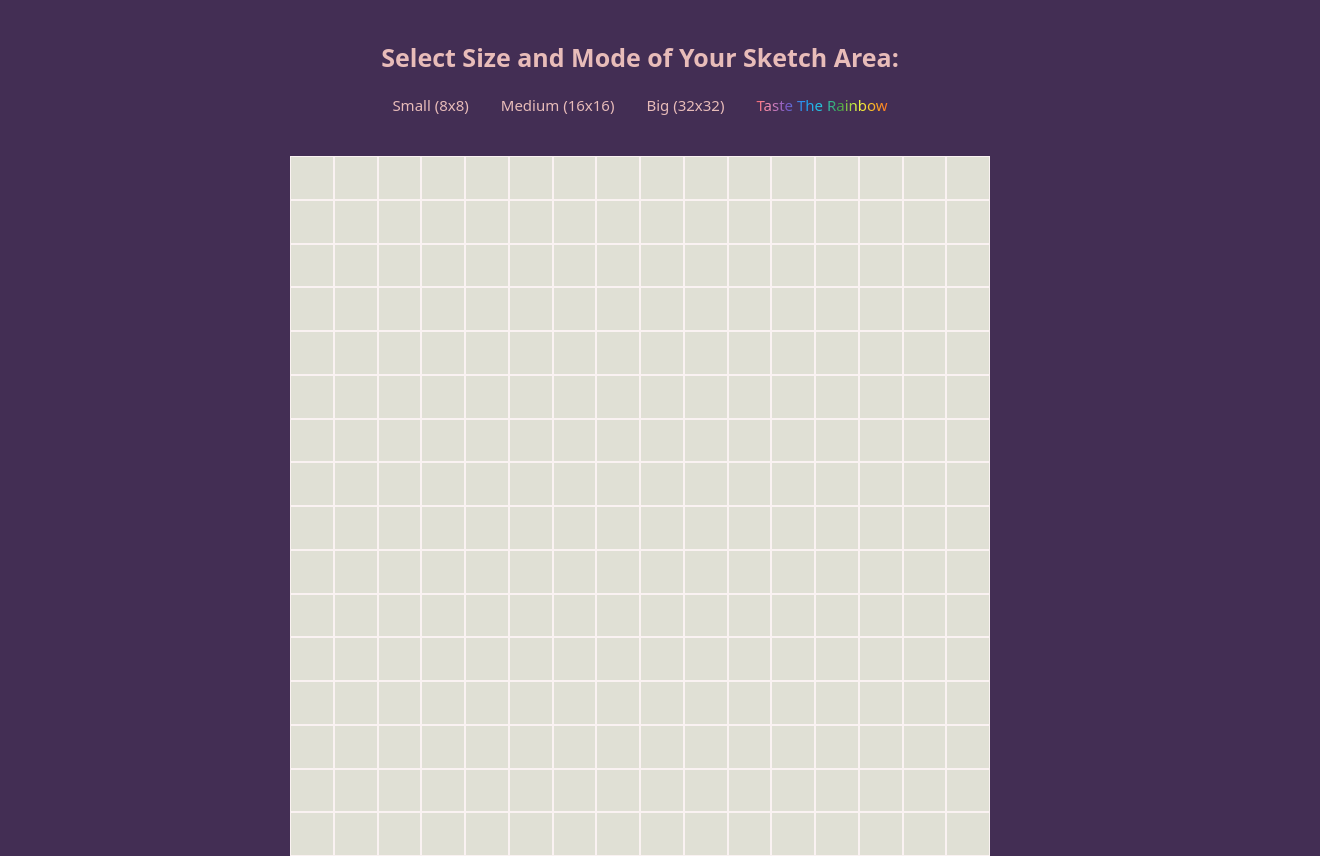
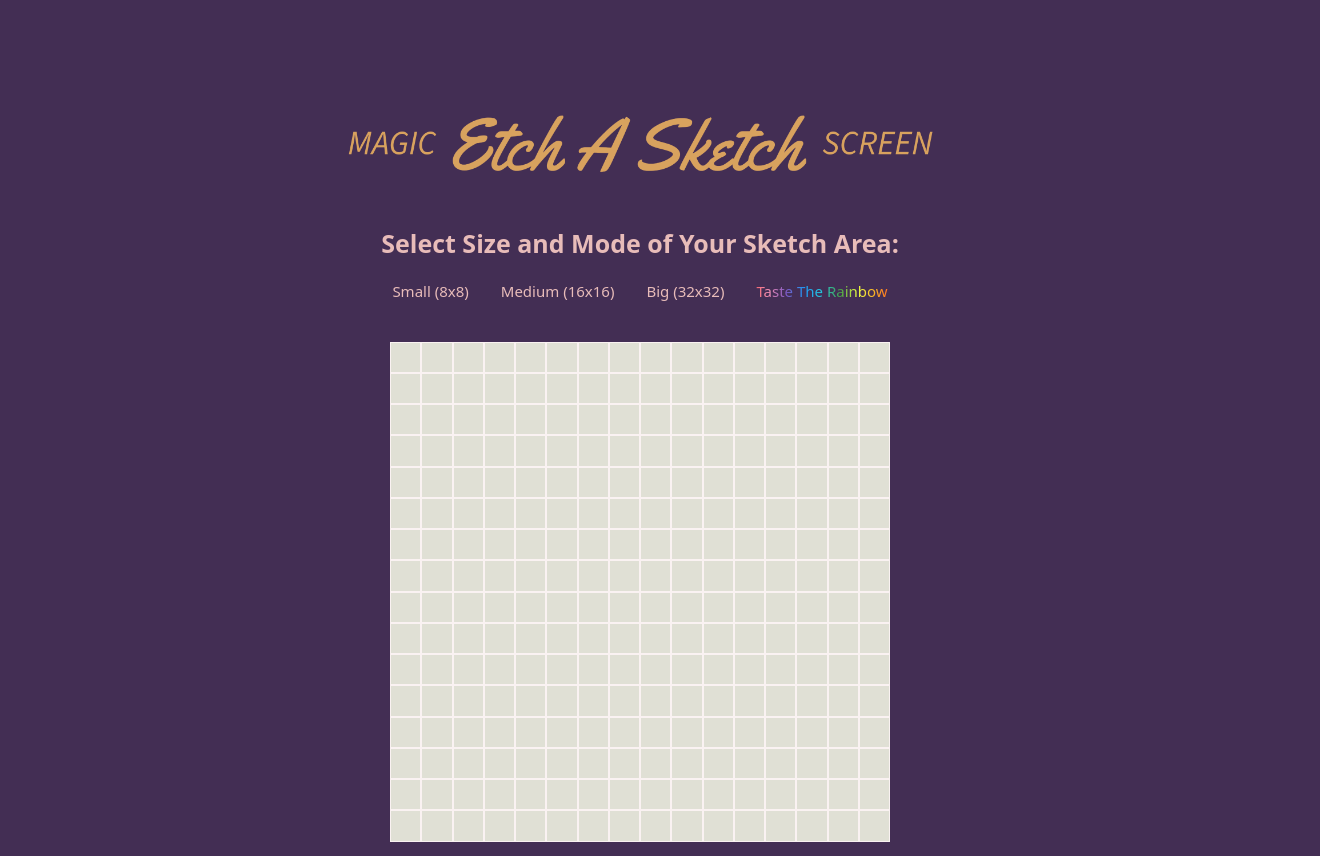
Before and after one commit to brrrrdy/Etch-a-Sketch, a plain HTML site: page index.html in a window 1280 px wide. Shown: the whole page, 1320 px wide, since content can reach past the window. Drawn offline with Linux system fonts and the light colour scheme.

Commit message:
project complete

```diff
--- a/index.html
+++ b/index.html
@@ -8,8 +8,8 @@
     <title>Etch-a-Sketch</title>
 </head>
 <body>
+    <img src="images/logo.png" alt="Etch a Sketch Logo" class="logo">
     <div class="input-area">
-
             <div id="welcome">
                 <label for="sizeInput">Select Size and Mode of Your Sketch Area:</label>
             </div>
--- a/script.js
+++ b/script.js
@@ -1,7 +1,7 @@
 (function etchASketch() {
   document.addEventListener('DOMContentLoaded', function () {
     const container = document.getElementById('grid-container');
-    const containerSize = 700;
+    const containerSize = 500;
     let isMulticolorMode = false;
 
     function createGrid(size) {
--- a/style.css
+++ b/style.css
@@ -1,4 +1,4 @@
-/* * {
+ /* * {
     border: 1px solid red;
 } */
 
@@ -14,11 +14,20 @@ body {
     color: #E8BCB9;
   }
 
+.logo {
+  max-width: 50%;
+  max-height: 50%;
+  padding-top: 100px;
+  width: auto;
+  height: auto;
+}
+
 .input-area {
     display: flex;
     flex-direction: column;
     padding: 40px;
     align-items: center;
+    width: 100%;
   }
 
 #inputArea {
@@ -26,6 +35,7 @@ body {
   flex-direction: row;
   gap: 20px;
   align-items: center;
+  justify-content: center;
 }
 
 #welcome {
@@ -38,15 +48,15 @@ body {
 #grid-container {
     display: flex;
     flex-wrap: wrap;
-    width: 700px;
-    height: 700px;
+    width: 500px;
+    height: 500px;
   }
 
 .grid-square {
     background-color: #e0e0d5;
     border: 1px solid #faf2f2;
-    width: calc(700px / 16);
-    height: calc(700px / 16);
+    width: calc(500px / 16);
+    height: calc(500px / 16);
     box-sizing: border-box;
     flex-shrink: 0;
   }
@@ -69,3 +79,10 @@ button:hover {
     -webkit-background-clip: text;
     -webkit-text-fill-color: transparent;
   }
+
+  @media (max-width: 600px) {
+    #inputArea {
+      flex-direction: column;
+      align-items: center;
+    }
+  }
```
Also changed, not shown: images/logo.png (added).
